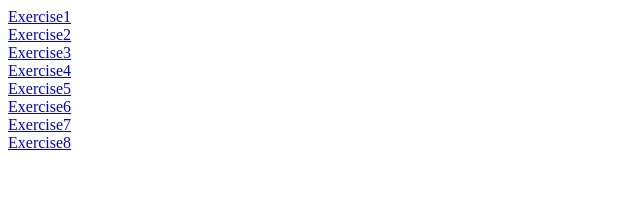
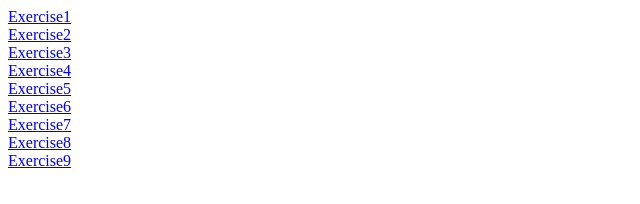
Before and after one commit to JyothiBogala-Nodejs/Nodeyyc, a plain HTML site: page html/index.html in a window 1280 px wide. Shown: the full height of the page, 0-640 px from the left. Drawn offline with Linux system fonts and the light colour scheme.

Commit message:
Modified index.html in html folder

```diff
--- a/html/index.html
+++ b/html/index.html
@@ -19,6 +19,8 @@
     <a href="ex_7">Exercise7</a>
     <br>
     <a href="index8.html">Exercise8</a>
+    <br>
+    <a href="index9.html">Exercise9</a>
 
     </body>
 </html>
```
